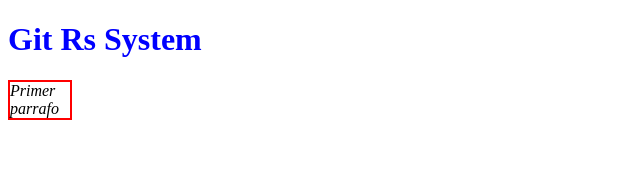
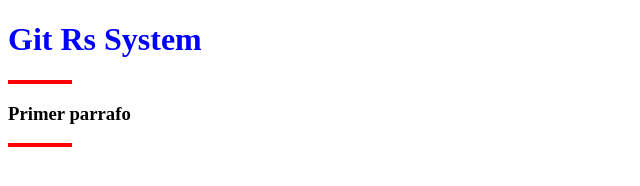
Before and after one commit to RScursoGIT/gitRs, a plain HTML site: page index.html in a window 1280 px wide. Shown: the whole page, without its empty margins (0-640 px from the left). Drawn offline with Linux system fonts and the light colour scheme.

Commit message:
Cambio de texto del parrafo a H3

```diff
--- a/index.html
+++ b/index.html
@@ -12,7 +12,7 @@
 
 <body>
 <h1> Git Rs System </h1>
-<p> Primer parrafo </p>
+<p><h3> Primer parrafo</h3> </p>
 <body>
 
 
```
